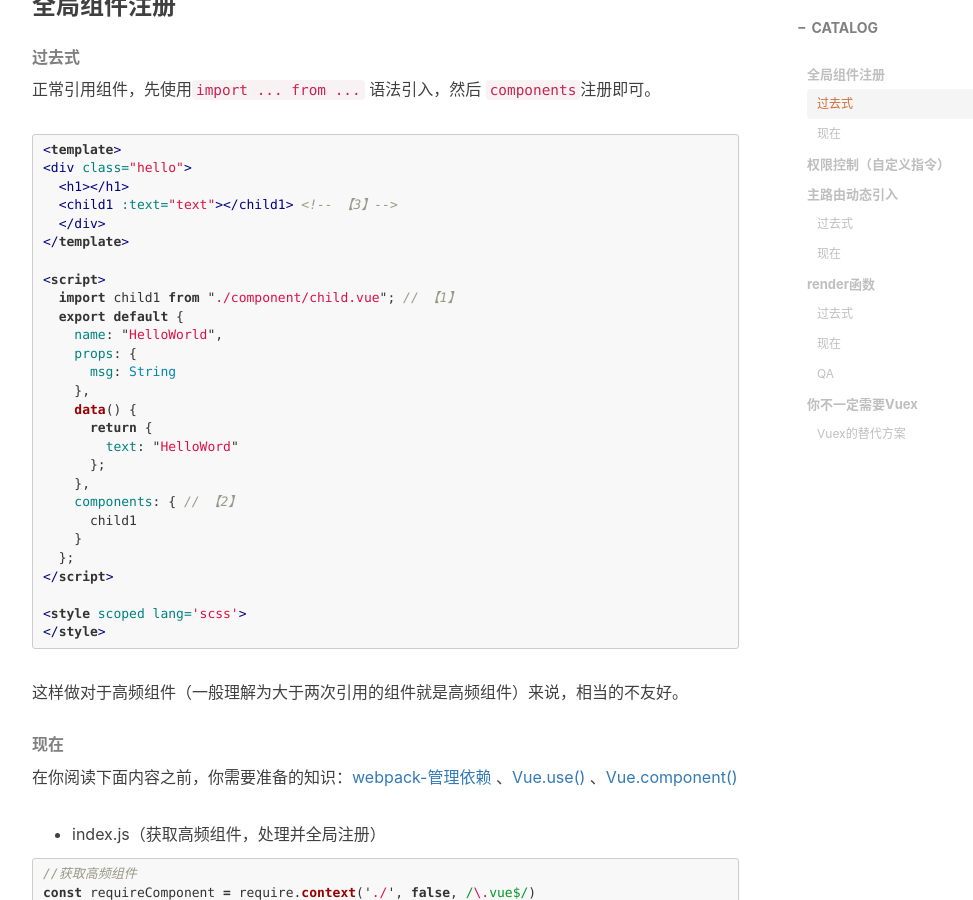
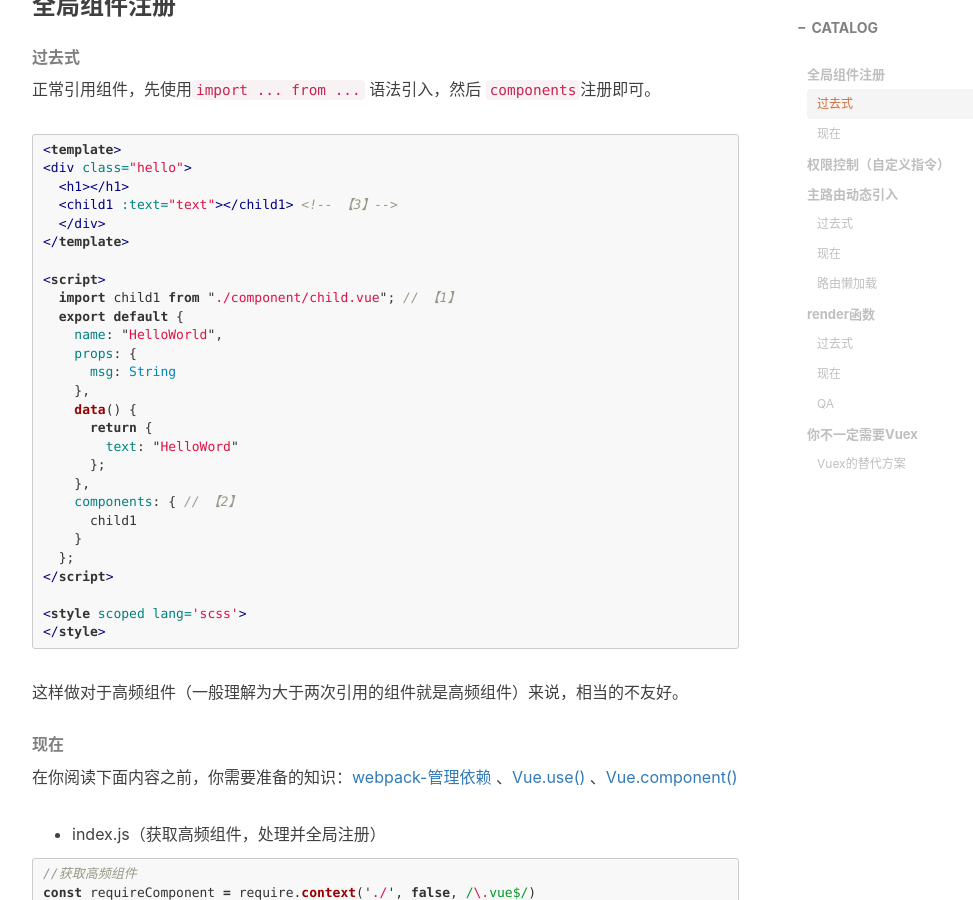
Before and after one commit to KAngJoin/KAngJoin.github.io, a Jekyll site: the page built from _posts/2020-03-05-Vue-高级实战技巧.md, in a window 1280 px wide and 900 px high, scrolled down 580 px. Shown: the whole window, without its empty margins (233-1206 px from the left). Built offline with Jekyll 4.4.1, drawn with Linux system fonts in a browser that asks for light colours; nearby versions of some CDN libraries; comment, search, counter and statistics services are not loaded.

Commit message:
2020.3.27-vue-高级实战技巧

```diff
--- a/_posts/2020-03-05-Vue-高级实战技巧.md
+++ b/_posts/2020-03-05-Vue-高级实战技巧.md
@@ -261,6 +261,8 @@ export const router = new vueRouter({ routes: routes })
 
 这种做法，你需要注意的是，route文件下的文件命名必须按照` /\.routes\.js$/`匹配。
 
+###### [路由懒加载](https://router.vuejs.org/zh/guide/advanced/lazy-loading.html#%E8%B7%AF%E7%94%B1%E6%87%92%E5%8A%A0%E8%BD%BD)
+
 ### [render](https://cn.vuejs.org/v2/api/#render)函数
 
 ###### 过去式
```
